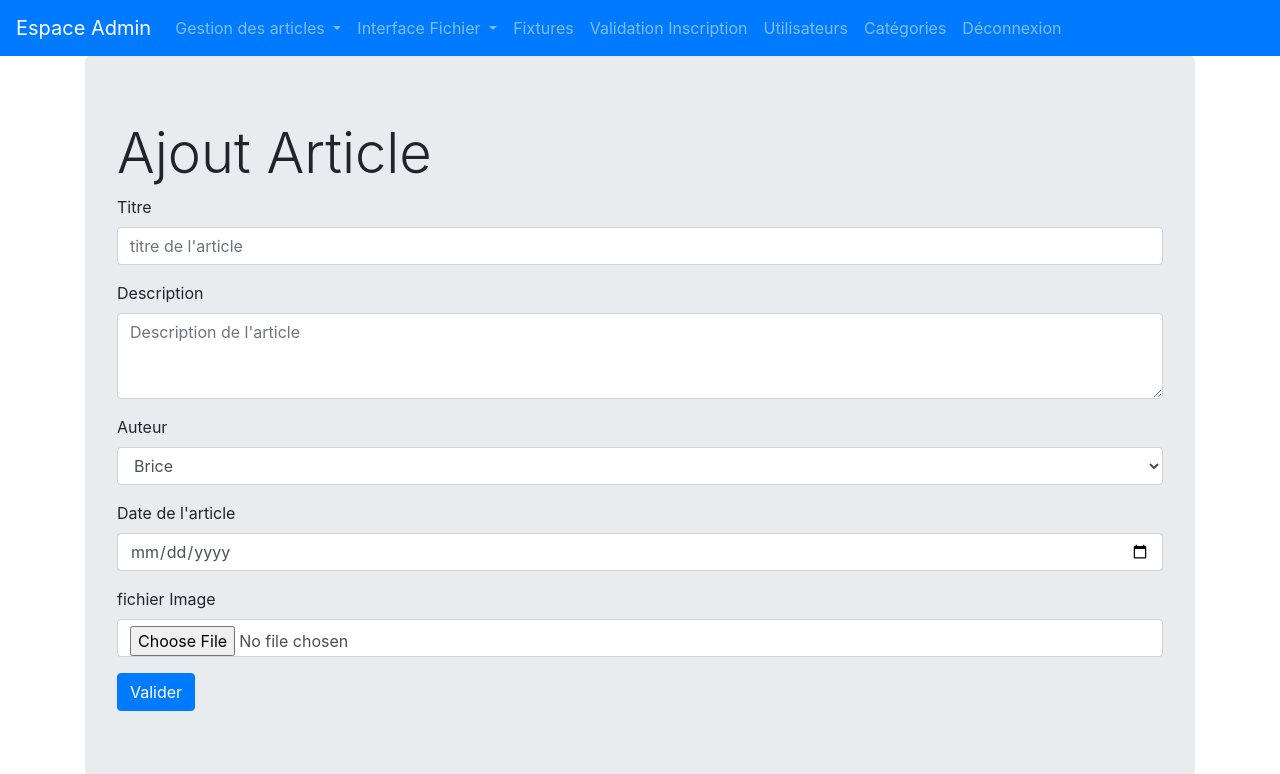
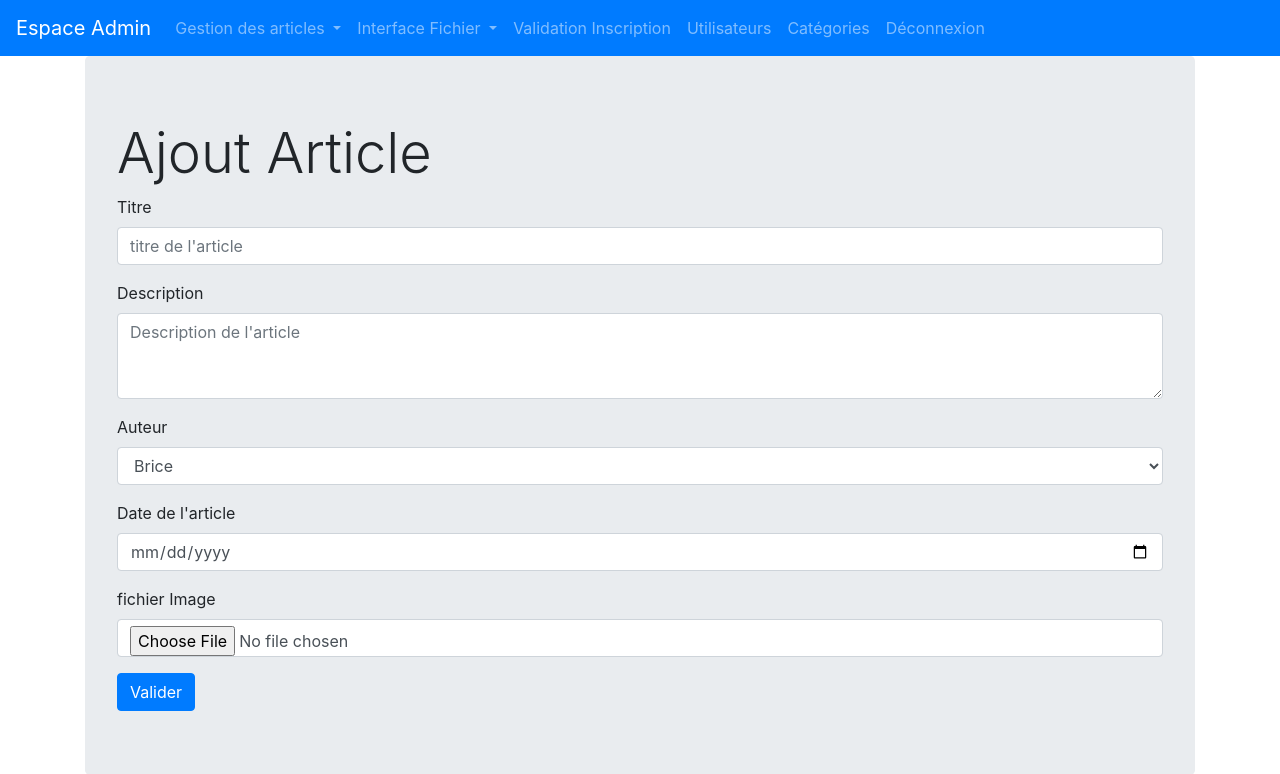
Before and after one commit to DbrSde/TP_Blog, a PHP site: template templates/AdminPost/add.html.twig in a window 1280 px wide. Shown: the top 774 px of the page. Run offline with PHP 8.4, Linux system fonts and the light colour scheme; the template is opened without the code that fills it, so the values that code supplies are empty; some libraries are stand-ins or nearby versions.

Commit message:
Suppression de l'onglet fixtures

```diff
--- a/templates/base.admin.html.twig
+++ b/templates/base.admin.html.twig
@@ -35,7 +35,7 @@
                     <a class="dropdown-item" href="/AdminFile/Write">Ecrire</a>
                 </div>
             </li>
-            <a class="nav-item nav-link " href="/AdminFixtures/Load">Fixtures</a>
+            <!-- <a class="nav-item nav-link " href="/AdminFixtures/Load">Fixtures</a> -->
             <a class="nav-item nav-link " href="/AdminPost/Validation">Validation Inscription</a>
             <a class="nav-item nav-link " href="/RedacPost/Users">Utilisateurs</a>
             <a class="nav-item nav-link " href="/CategoryPost/Category">Catégories</a>
```
